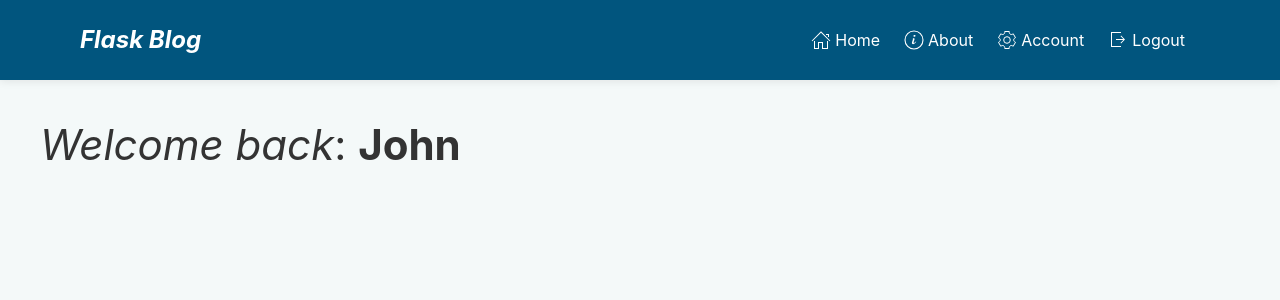
After one commit to benjithorpe/puny, a Flask app: page /account in a window 1280 px wide. The commit adds this page. Shown: the top 300 px of the page. Run offline with Flask 2, Linux system fonts and the light colour scheme; a user stored in the database is signed in; some libraries are stand-ins or nearby versions.

Commit message:
Restrict un-authenticated users

```diff
--- a/flaskblog/forms.py
+++ b/flaskblog/forms.py
@@ -20,19 +20,20 @@ class RegistrationForm(FlaskForm):
     submit = SubmitField("Register")
 
     def validate_username(self, username):
-        """Check if the username from the form already exists in the database
-        Return the first username if available else None/empty list"""
+        """Checks if the username already exists in the database
+        Raise ValidationError if available else None/empty list
+        """
         user = User.query.filter_by(username=username.data).first()
         if user:
             raise ValidationError("Username already taken!")
 
     def validate_email(self, email):
-        """Check if the email from the form already exists in the database
-        Return the first email if available else None/empty list"""
+        """Checks if the email already exists in the database
+        Raise ValidationError if available else None/empty list
+        """
         email = User.query.filter_by(email=email.data).first()
         if email:
-            raise ValidationError("Email already taken!")
-
+            raise ValidationError("Email already exists!")
 
 
 class LoginForm(FlaskForm):
@@ -40,3 +41,17 @@ class LoginForm(FlaskForm):
     password = PasswordField("Password", validators=[DataRequired()])
     remember_me = BooleanField("Remember Me")
     submit = SubmitField("Login")
+
+
+class AccountForm(FlaskForm):
+    username = StringField("Username", validators=[DataRequired(),
+                           Length(min=4, max=20),
+                        ])
+    email = StringField("Email", validators=[DataRequired(), Email()])
+    password = PasswordField("Password", validators=[DataRequired()])
+    # confirm_password = PasswordField("Confirm Password", validators=[
+    #                                  DataRequired(),
+    #                                  EqualTo("password",
+    #                                     message="Passwords must be equal."),
+    #                                  ])
+    submit = SubmitField("Update Account")
--- a/flaskblog/models.py
+++ b/flaskblog/models.py
@@ -1,7 +1,8 @@
 from datetime import datetime
 
+from flask_login import UserMixin
+
 from flaskblog import db, login_manager
-from flask_login import UserMixin
 
 
 @login_manager.user_loader
--- a/flaskblog/routes.py
+++ b/flaskblog/routes.py
@@ -1,9 +1,9 @@
-from flask import render_template, redirect, url_for, flash
+from flask import render_template, redirect, url_for, flash, request
+from flask_login import login_user, logout_user, login_required
 
 from flaskblog import app, db, bcrypt
-from flaskblog.forms import LoginForm, RegistrationForm
+from flaskblog.forms import LoginForm, RegistrationForm, AccountForm
 from flaskblog.models import User, Post
-from flask_login import login_user
 
 
 posts = [
@@ -48,7 +48,11 @@ def login_page():
         if user and bcrypt.check_password_hash(user.password,
                                                form.password.data):
             login_user(user, remember=form.remember_me.data)
+            # Get next page if user has tried to access the restricted page
+            next_page = request.args.get("next")
             flash("You have been logged in successfully", "success")
+            if next_page:
+                return redirect(next_page)
             return redirect(url_for("index_page"))
         else:
             flash("Invalid Email or Password, Try again!!...", "danger")
@@ -56,6 +60,11 @@ def login_page():
 
     return render_template("login.html", form=form)
 
+@app.route("/logout")
+@login_required
+def logout_page():
+    logout_user()
+    return redirect(url_for("index_page"))
 
 @app.route("/register", methods=["GET", "POST"])
 def register_page():
@@ -74,3 +83,9 @@ def register_page():
         return redirect(url_for("login_page"))
 
     return render_template("register.html", form=form)
+
+@app.route("/account")
+@login_required
+def account_page():
+    form = AccountForm()
+    return render_template("account.html", form=form)
--- /dev/null
+++ b/flaskblog/templates/account.html
@@ -0,0 +1,5 @@
+{% extends "layout.html" %}
+
+{% block main %}
+  <h1><i>Welcome back</i>: <b>{{ current_user.username|title }}</b></h1>
+{% endblock main %}
--- a/flaskblog/templates/layout.html
+++ b/flaskblog/templates/layout.html
@@ -3,9 +3,9 @@
 <head>
   <meta charset="UTF-8">
   <meta name="viewport" content="width=device-width, initial-scale=1.0">
+  <title>Flask Blog</title>
   <!-- Favicon -->
   <link rel="icon" type="image/x-icon" href="{{ url_for('static', filename='images/favicon.ico') }}">
-  <title>Flask Blog</title>
   <!-- UIkit CSS -->
   <link rel="stylesheet" href="https://cdn.jsdelivr.net/npm/uikit@3.9.4/dist/css/uikit.min.css" />
   <!-- UIkit JS -->
@@ -30,8 +30,13 @@
       <ul class="uk-nav uk-padding-small uk-width-1-1">
         <li class=""><a href="{{ url_for('index_page') }}"><span class="" uk-icon="home"></span>Home</a></li>
         <li class=""><a href="{{ url_for('about_page') }}"><span class="" uk-icon="info"></span>About</a></li>
-        <li><a href="{{ url_for('login_page') }}"><span class="" uk-icon="sign-in"></span>Login</a></li>
-        <li><a href="{{ url_for('register_page') }}"><span class="" uk-icon="pencil"></span>Register</a></li>
+        {% if current_user.is_authenticated %}
+          <li><a href="{{ url_for('account_page') }}"><span class="" uk-icon="cog"></span>Account</a></li>
+          <li><a href="{{ url_for('logout_page') }}"><span class="" uk-icon="sign-out"></span>Logout</a></li>
+        {% else %}
+          <li><a href="{{ url_for('login_page') }}"><span class="" uk-icon="sign-in"></span>Login</a></li>
+          <li><a href="{{ url_for('register_page') }}"><span class="" uk-icon="pencil"></span>Register</a></li>
+        {% endif %}
       </ul>
       <!-- Navbar toggle icon -->
       <div class="uk-navbar-right burger uk-hidden@s">
```
Also changed, not shown: flaskblog/__init__.py (+6 -1 lines), README.md.
